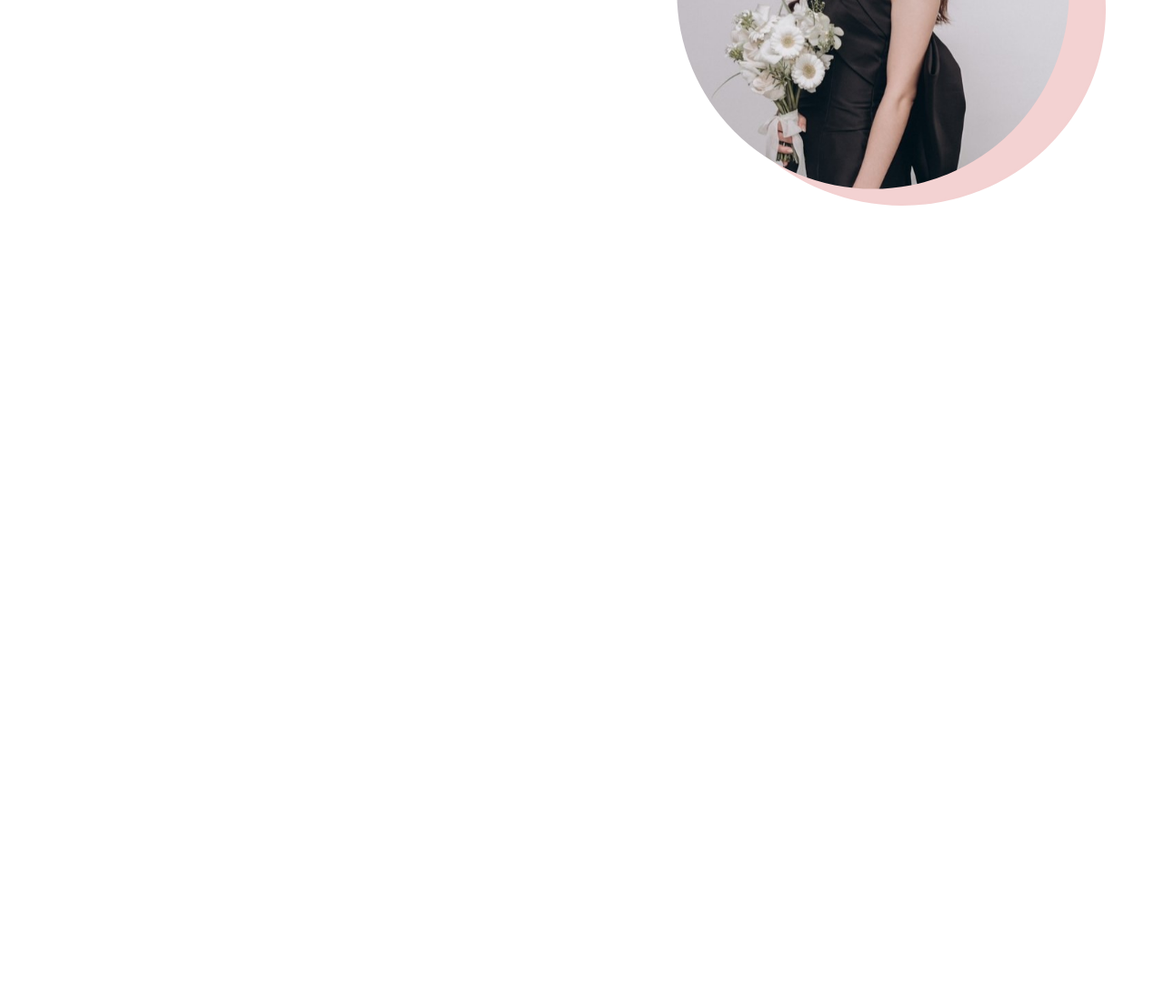
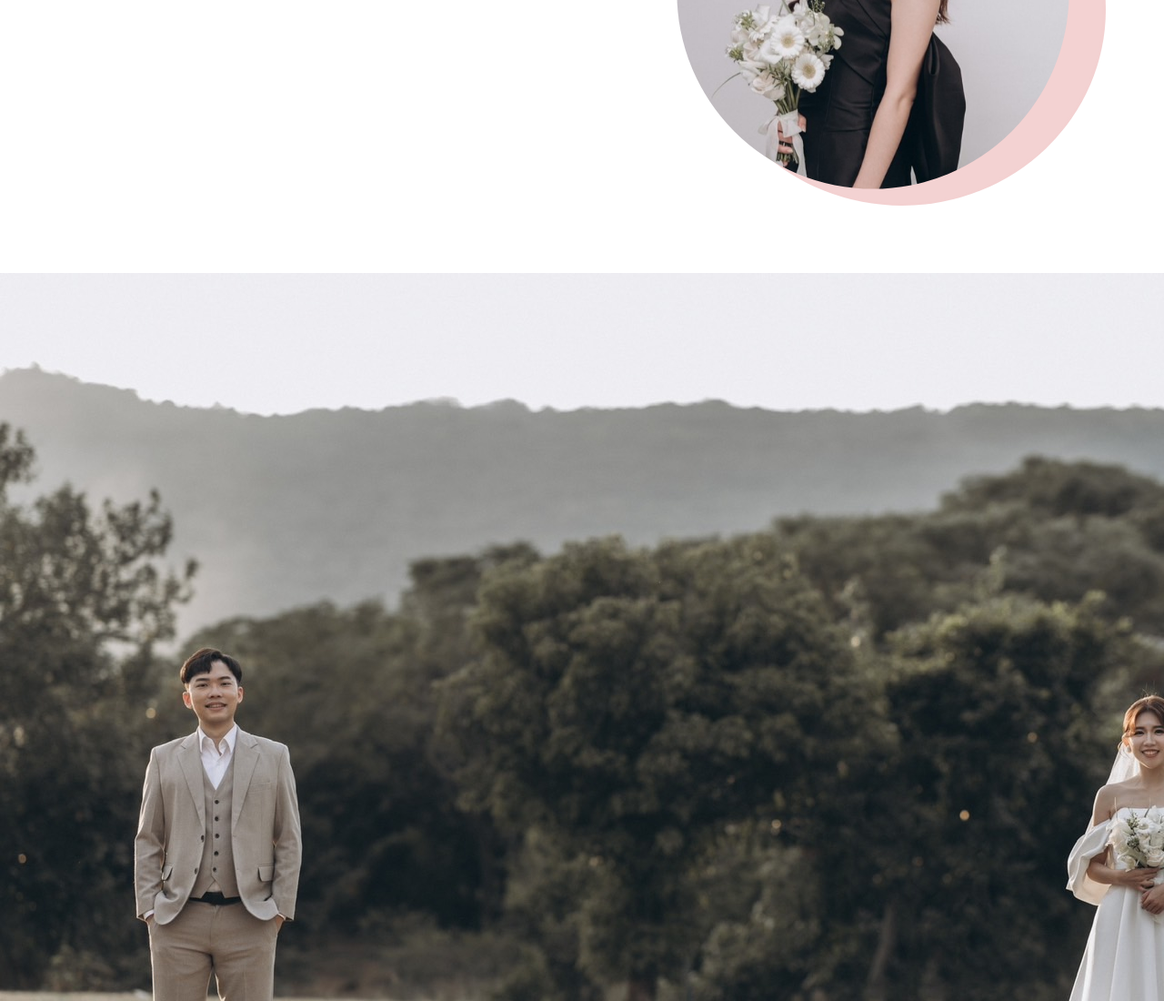
Before and after one commit to LuluuHuang/HSwedding, a plain HTML site: page index.html in a window 1280 px wide. Shown: the part 1892-2992 px from the top of the page at 91% size. Before the commit the page ends 2192 px from the top, so only its background shows below. Drawn offline with nearby package versions, Linux system fonts and the light colour scheme.

Commit message:
20240315

```diff
--- a/index.html
+++ b/index.html
@@ -38,6 +38,9 @@
                 <img src="./img/2-3.jpg" alt="">
             </div>
         </div>
+        <div class="row page3">
+
+        </div>
     </div>
 
 </body>
--- a/index.scss
+++ b/index.scss
@@ -1,7 +1,6 @@
-*{
+* {
   box-sizing: border-box;
   margin: 0;
-}
   .page1 {
     width: 100%;
     height: 120vh;
@@ -9,12 +8,12 @@ background-image: url("../img/7.jpg");
     background-size: cover;
     background-position: center;
     position: relative;
-    .text{
+    .text {
       z-index: 2;
       width: 60%;
     }
   }
-.page1::before{
+  .page1::before {
     content: " ";
     background-color: rgba($color: #dddddd, $alpha: 0.5);
     position: absolute;
@@ -25,15 +24,15 @@ position: relative;
     z-index: 1;
   }
   .page2 {
-    img{
+    img {
       width: 100%;
       clip-path: circle(35% at 50% 50%);
       z-index: 1;
     }
-    .boy{
+    .boy {
       position: relative;
     }
-    .boy::after{
+    .boy::after {
       z-index: -1;
       content: "";
       position: absolute;
@@ -45,10 +44,10 @@ position: relative;
       background-color: #e2d1c3;
       border-radius: 50%;
     }
-    .girl{
+    .girl {
       position: relative;
     }
-    .girl::after{
+    .girl::after {
       z-index: -1;
       content: "";
       position: absolute;
@@ -61,3 +60,8 @@ position: relative;
       border-radius: 50%;
     }
   }
+  .page3 {
+    height: 100vh;
+    background-image: url("/img/9.jpg");
+  }
+}
```
Also changed, not shown: css/index.css, img/8.jpg (added), img/9.jpg (added), img/bg1.jpg (added). Lines whose indentation alone changed are shown as unchanged.
